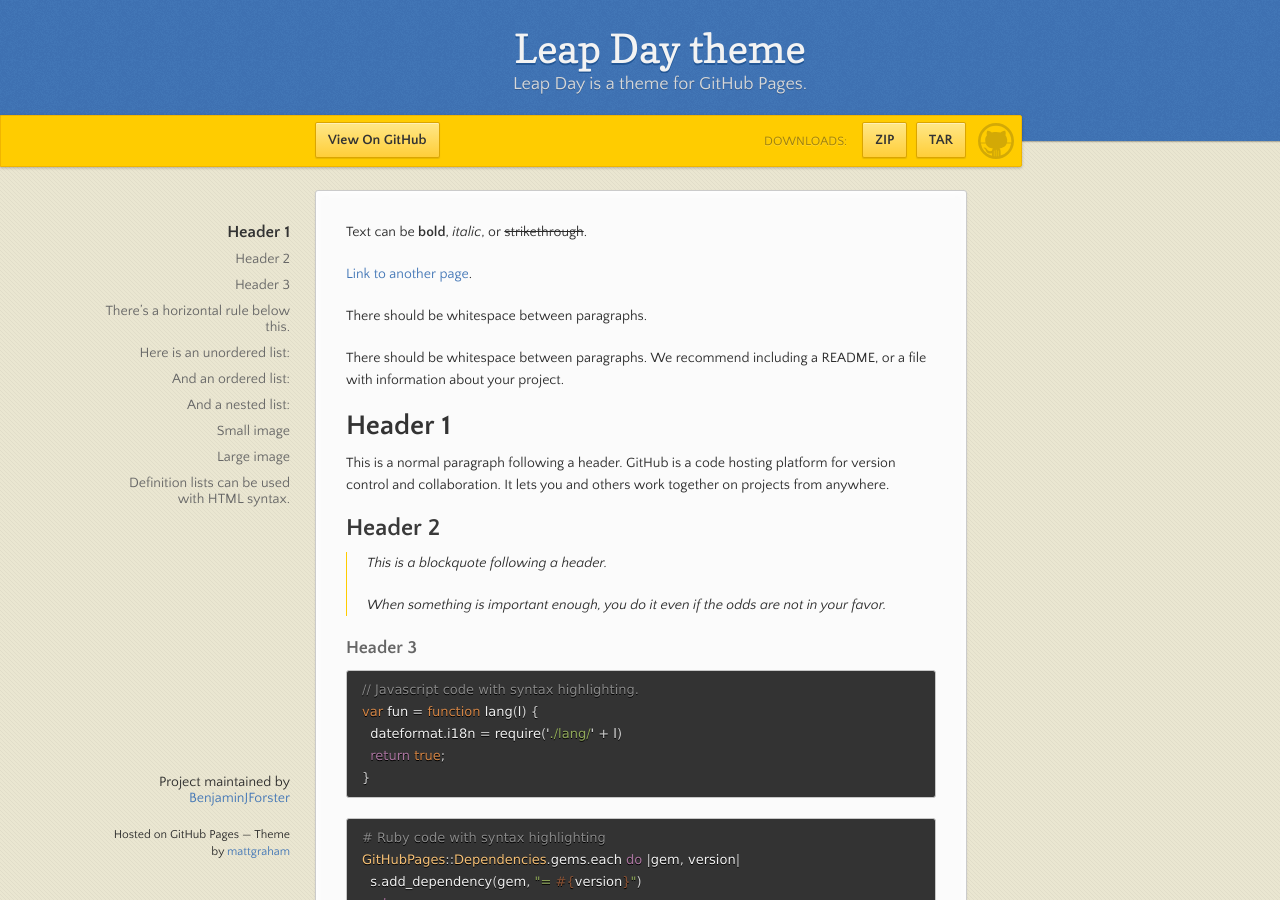
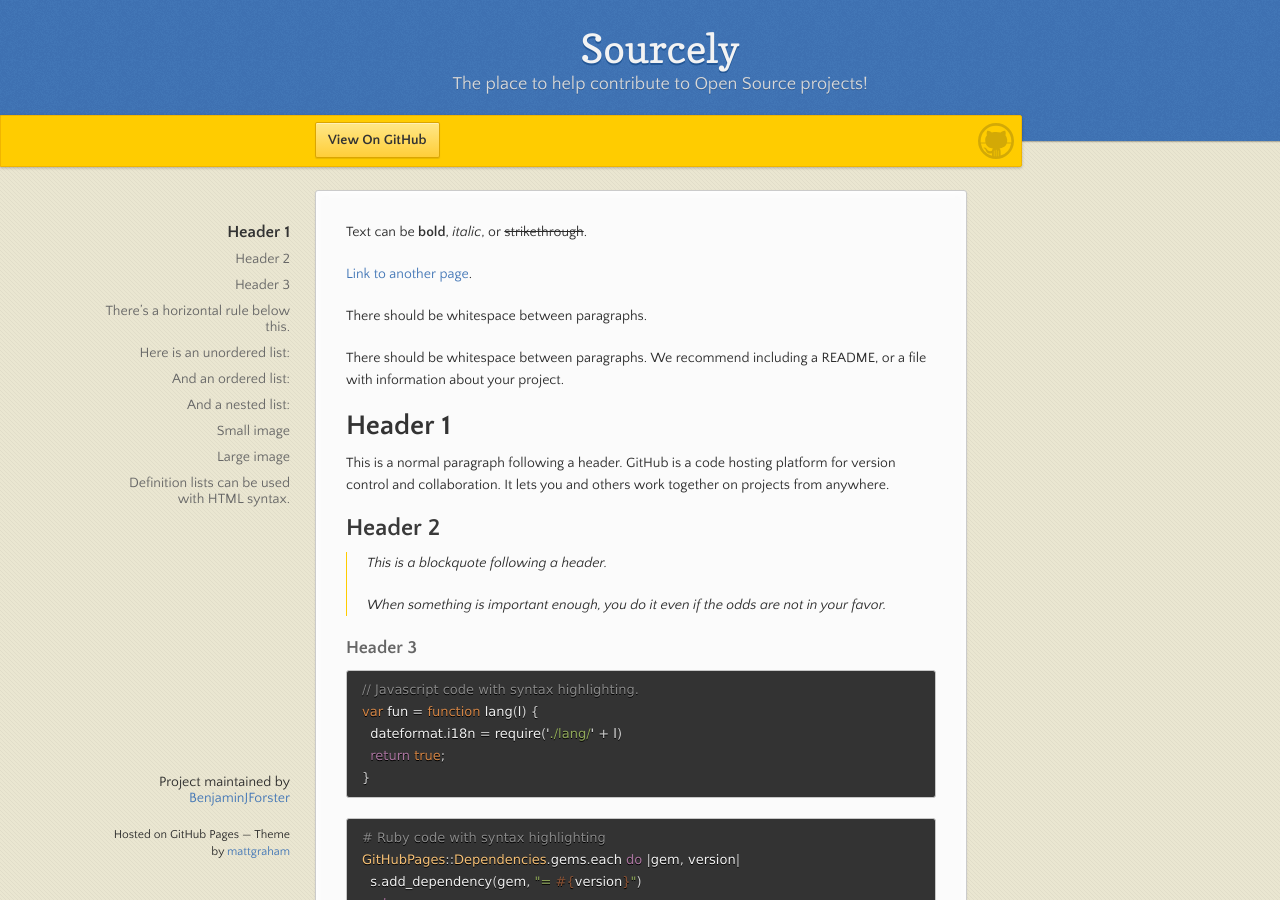
Before and after one commit to BenjaminJForster/sourcelyofficial.github.io, a Jekyll site: the page built from index.md, in a window 1280 px wide and 900 px high. Built offline with Jekyll 4.4.1, drawn with Linux system fonts in a browser that asks for light colours.

Commit message:
Update _config.yml

```diff
--- a/_config.yml
+++ b/_config.yml
@@ -1,5 +1,5 @@
-title: Leap Day theme
-description: Leap Day is a theme for GitHub Pages.
-show_downloads: true
+title: Sourcely
+description: The place to help contribute to Open Source projects!
+show_downloads: false
 google_analytics:
 theme: jekyll-theme-leap-day
```
